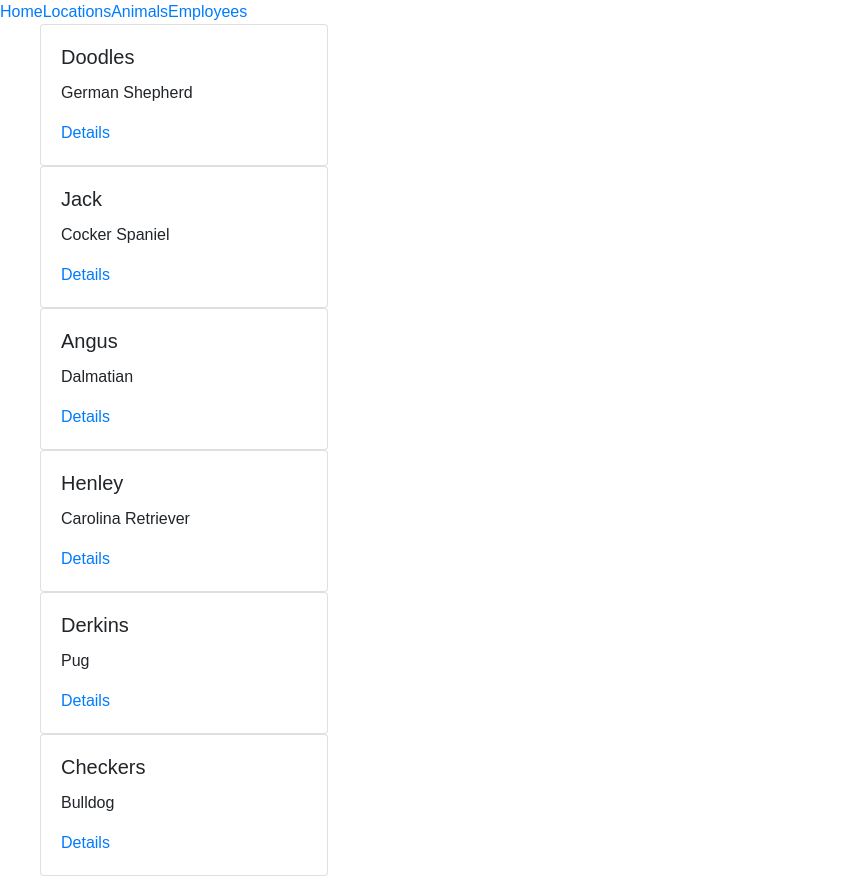
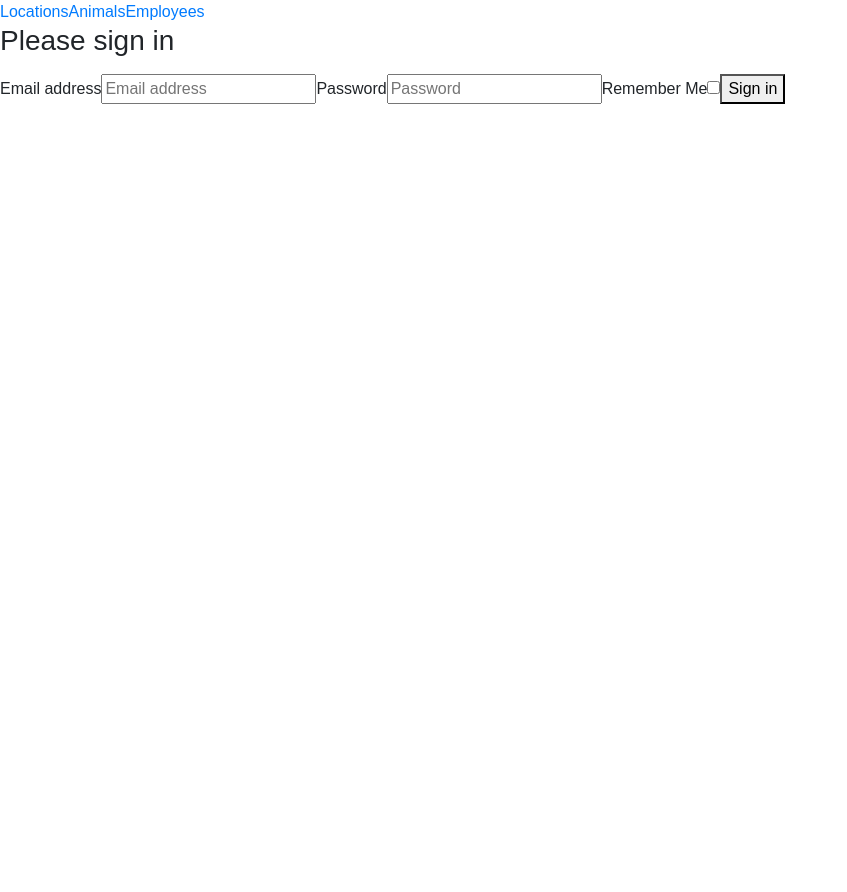
Before and after one commit to 1asdfghjkl7/Student-Kennel, a React (Create React App) app: page /animals in a window 1280 px wide. Shown: the whole page, without its empty margins (0-847 px from the left). After the commit the page ends 800 px from the top, so only its background shows below. Built offline with nearby package versions, Linux system fonts and the light colour scheme.

Commit message:
checkbox complete

```diff
--- a/src/ApplicationViews.js
+++ b/src/ApplicationViews.js
@@ -6,14 +6,46 @@
 import Animal from "./Animal";
 import Employee from "./Employee";
 import Location from "./Location";
+import Login from "./Login";
 export default class ApplicationViews extends Component {
+  isAuthenticated = () => localStorage.getItem("credentials") !== null;
   render() {
     return (
       <React.Fragment>
-        <Route exact path="/" />
-        <Route exact path="/locations" component={LocationList} />
-        <Route exact path="/animals" component={AnimalList} />
-        <Route exact path="/employees" component={EmployeeList} />
+        <Route
+          exact
+          path="/"
+          render={props => {
+            if (this.isAuthenticated()) {
+              return <LocationList />;
+            } else {
+              return <Login />;
+            }
+          }}
+        />
+        <Route
+          exact
+          path="/animals"
+          render={props => {
+            if (this.isAuthenticated()) {
+              return <AnimalList />;
+            } else {
+              return <Login />;
+            }
+          }}
+        />
+        <Route
+          exact
+          path="/employees"
+          render={props => {
+            if (this.isAuthenticated()) {
+              return <EmployeeList />;
+            } else {
+              return <Login />;
+            }
+          }}
+        />
+        <Route path="/login" component={Login} />
         <Route
           path="/animals/:animalId"
           render={props => {
--- /dev/null
+++ b/src/Login.js
@@ -0,0 +1,71 @@
+import React, { Component } from "react";
+
+export default class Login extends Component {
+  // Set initial state
+  state = {
+    email: "",
+    password: ""
+  };
+
+  // Update state whenever an input field is edited
+  handleFieldChange = evt => {
+    const stateToChange = {};
+    stateToChange[evt.target.id] = evt.target.value;
+    this.setState(stateToChange);
+  };
+  // Simplistic handler for login submit
+  handleLogin = e => {
+    e.preventDefault();
+
+    const checkboi = document.getElementById("boi");
+    if (checkboi.checked) {
+      /*
+            For now, just store the email and password that
+            the customer enters into local storage.
+        */
+      localStorage.setItem(
+        "credentials",
+        JSON.stringify({
+          email: this.state.email,
+          password: this.state.password
+        })
+      );
+    } else {
+      sessionStorage.setItem(
+        "credentials",
+        JSON.stringify({
+          email: this.state.email,
+          password: this.state.password
+        })
+      );
+    }
+  };
+
+  render() {
+    return (
+      <form onSubmit={this.handleLogin}>
+        <h1 className="h3 mb-3 font-weight-normal">Please sign in</h1>
+        <label htmlFor="inputEmail">Email address</label>
+        <input
+          onChange={this.handleFieldChange}
+          type="email"
+          id="email"
+          placeholder="Email address"
+          required=""
+          autoFocus=""
+        />
+        <label htmlFor="inputPassword">Password</label>
+        <input
+          onChange={this.handleFieldChange}
+          type="password"
+          id="password"
+          placeholder="Password"
+          required=""
+        />
+        <label>Remember Me</label>
+        <input type="checkbox" id="boi" />
+        <button type="submit">Sign in</button>
+      </form>
+    );
+  }
+}
--- a/src/nav/NavBar.js
+++ b/src/nav/NavBar.js
@@ -6,8 +6,7 @@
   render() {
     return (
       <nav>
-        <Link to="/">Home</Link>
-        <Link to="/locations">Locations</Link>
+        <Link to="/">Locations</Link>
         <Link to="/animals">Animals</Link>
         <Link to="/employees">Employees</Link>
       </nav>
```
